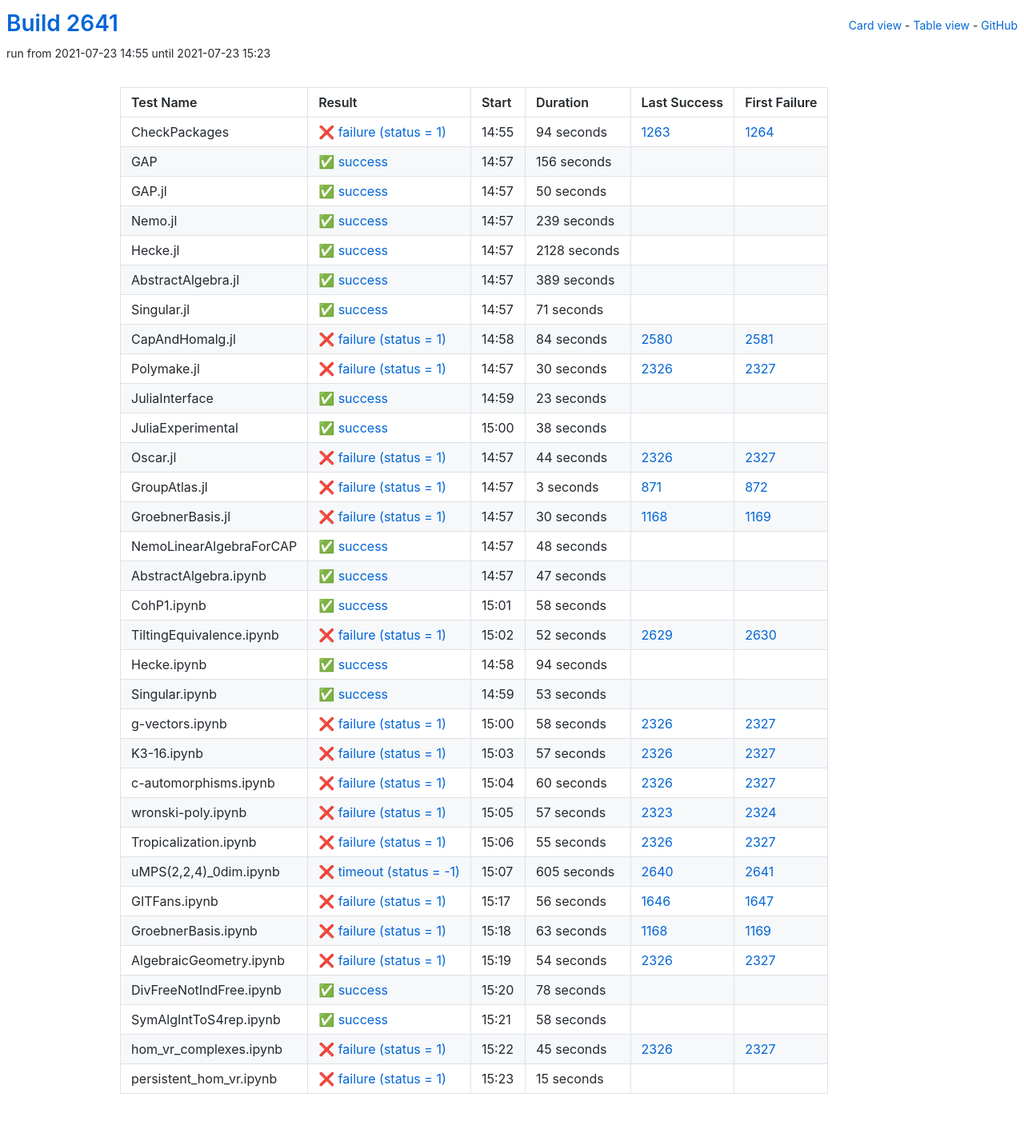
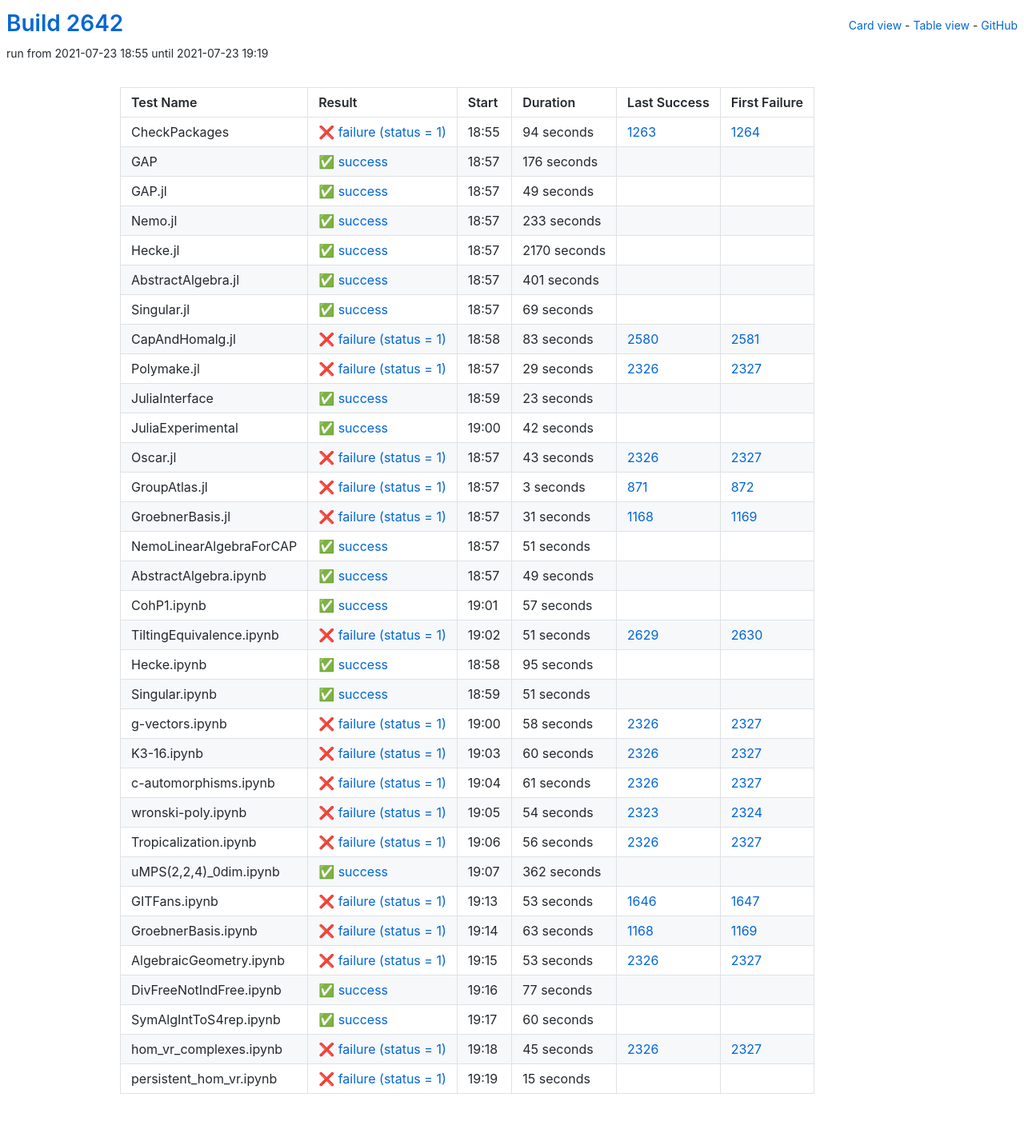
Before and after one commit to oscar-system/oscar-ci-status-stable, a Jekyll site: the page built from table.html, in a window 1280 px wide. Shown: the whole page at 80% size. Built offline with Jekyll 4.4.1, drawn with Linux system fonts in a browser that asks for light colours.

Commit message:
Build #2642

```diff
--- a/_data/ci.yml
+++ b/_data/ci.yml
@@ -1,6 +1,6 @@
 ---
-build: 2641
-build_url: https://oscarci.mathematik.uni-kl.de/job/oscar-stable/2641/
+build: 2642
+build_url: https://oscarci.mathematik.uni-kl.de/job/oscar-stable/2642/
 job: oscar-stable
 organization: oscar-system
 repo: oscar-ci-status-stable
@@ -8,8 +8,8 @@ repourl: https://github.com/oscar-system/oscar-ci-status-stable
 tests:
 - name: CheckPackages
   id: checkpackages
-  log: https://oscarci.mathematik.uni-kl.de/job/oscar-stable/2641/artifact/logs/build-2641/CheckPackages.log
-  start: 2021-07-23 14:55
+  log: https://oscarci.mathematik.uni-kl.de/job/oscar-stable/2642/artifact/logs/build-2642/CheckPackages.log
+  start: 2021-07-23 18:55
   success: false
   exitcode: 1
   status: failure
@@ -20,104 +20,104 @@ tests:
   first_failure_url: https://oscarci.mathematik.uni-kl.de/job/oscar-stable/1264/
 - name: GAP
   id: gap
-  log: https://oscarci.mathematik.uni-kl.de/job/oscar-stable/2641/artifact/logs/build-2641/GAP.log
-  start: 2021-07-23 14:57
+  log: https://oscarci.mathematik.uni-kl.de/job/oscar-stable/2642/artifact/logs/build-2642/GAP.log
+  start: 2021-07-23 18:57
   success: true
   exitcode: 0
   status: success
-  duration: 156
+  duration: 176
   last_success: false
   last_success_url:
   first_failure: false
   first_failure_url:
 - name: GAP.jl
   id: gap-jl
-  log: https://oscarci.mathematik.uni-kl.de/job/oscar-stable/2641/artifact/logs/build-2641/GAP.jl.log
-  start: 2021-07-23 14:57
+  log: https://oscarci.mathematik.uni-kl.de/job/oscar-stable/2642/artifact/logs/build-2642/GAP.jl.log
+  start: 2021-07-23 18:57
   success: true
   exitcode: 0
   status: success
-  duration: 50
+  duration: 49
   last_success: false
   last_success_url:
   first_failure: false
   first_failure_url:
 - name: Nemo.jl
   id: nemo-jl
-  log: https://oscarci.mathematik.uni-kl.de/job/oscar-stable/2641/artifact/logs/build-2641/Nemo.jl.log
-  start: 2021-07-23 14:57
+  log: https://oscarci.mathematik.uni-kl.de/job/oscar-stable/2642/artifact/logs/build-2642/Nemo.jl.log
+  start: 2021-07-23 18:57
   success: true
   exitcode: 0
   status: success
-  duration: 239
+  duration: 233
   last_success: false
   last_success_url:
   first_failure: false
   first_failure_url:
 - name: Hecke.jl
   id: hecke-jl
-  log: https://oscarci.mathematik.uni-kl.de/job/oscar-stable/2641/artifact/logs/build-2641/Hecke.jl.log
-  start: 2021-07-23 14:57
+  log: https://oscarci.mathematik.uni-kl.de/job/oscar-stable/2642/artifact/logs/build-2642/Hecke.jl.log
+  start: 2021-07-23 18:57
   success: true
   exitcode: 0
   status: success
-  duration: 2128
+  duration: 2170
   last_success: false
   last_success_url:
   first_failure: false
   first_failure_url:
 - name: AbstractAlgebra.jl
   id: abstractalgebra-jl
-  log: https://oscarci.mathematik.uni-kl.de/job/oscar-stable/2641/artifact/logs/build-2641/AbstractAlgebra.jl.log
-  start: 2021-07-23 14:57
+  log: https://oscarci.mathematik.uni-kl.de/job/oscar-stable/2642/artifact/logs/build-2642/AbstractAlgebra.jl.log
+  start: 2021-07-23 18:57
   success: true
   exitcode: 0
   status: success
-  duration: 389
+  duration: 401
   last_success: false
   last_success_url:
   first_failure: false
   first_failure_url:
 - name: Singular.jl
   id: singular-jl
-  log: https://oscarci.mathematik.uni-kl.de/job/oscar-stable/2641/artifact/logs/build-2641/Singular.jl.log
-  start: 2021-07-23 14:57
+  log: https://oscarci.mathematik.uni-kl.de/job/oscar-stable/2642/artifact/logs/build-2642/Singular.jl.log
+  start: 2021-07-23 18:57
   success: true
   exitcode: 0
   status: success
-  duration: 71
+  duration: 69
   last_success: false
   last_success_url:
   first_failure: false
   first_failure_url:
 - name: CapAndHomalg.jl
   id: capandhomalg-jl
-  log: https://oscarci.mathematik.uni-kl.de/job/oscar-stable/2641/artifact/logs/build-2641/CapAndHomalg.jl.log
-  start: 2021-07-23 14:58
+  log: https://oscarci.mathematik.uni-kl.de/job/oscar-stable/2642/artifact/logs/build-2642/CapAndHomalg.jl.log
+  start: 2021-07-23 18:58
   success: false
   exitcode: 1
   status: failure
-  duration: 84
+  duration: 83
   last_success: 2580
   last_success_url: https://oscarci.mathematik.uni-kl.de/job/oscar-stable/2580/
   first_failure: 2581
   first_failure_url: https://oscarci.mathematik.uni-kl.de/job/oscar-stable/2581/
 - name: Polymake.jl
   id: polymake-jl
-  log: https://oscarci.mathematik.uni-kl.de/job/oscar-stable/2641/artifact/logs/build-2641/Polymake.jl.log
-  start: 2021-07-23 14:57
+  log: https://oscarci.mathematik.uni-kl.de/job/oscar-stable/2642/artifact/logs/build-2642/Polymake.jl.log
+  start: 2021-07-23 18:57
   success: false
   exitcode: 1
   status: failure
-  duration: 30
+  duration: 29
   last_success: 2326
   last_success_url: https://oscarci.mathematik.uni-kl.de/job/oscar-stable/2326/
   first_failure: 2327
   first_failure_url: https://oscarci.mathematik.uni-kl.de/job/oscar-stable/2327/
 - name: JuliaInterface
   id: juliainterface
-  log: https://oscarci.mathematik.uni-kl.de/job/oscar-stable/2641/artifact/logs/build-2641/JuliaInterface.log
-  start: 2021-07-23 14:59
+  log: https://oscarci.mathematik.uni-kl.de/job/oscar-stable/2642/artifact/logs/build-2642/JuliaInterface.log
+  start: 2021-07-23 18:59
   success: true
   exitcode: 0
   status: success
@@ -128,32 +128,32 @@ tests:
   first_failure_url:
 - name: JuliaExperimental
   id: juliaexperimental
-  log: https://oscarci.mathematik.uni-kl.de/job/oscar-stable/2641/artifact/logs/build-2641/JuliaExperimental.log
-  start: 2021-07-23 15:00
+  log: https://oscarci.mathematik.uni-kl.de/job/oscar-stable/2642/artifact/logs/build-2642/JuliaExperimental.log
+  start: 2021-07-23 19:00
   success: true
   exitcode: 0
   status: success
-  duration: 38
+  duration: 42
   last_success: false
   last_success_url:
   first_failure: false
   first_failure_url:
 - name: Oscar.jl
   id: oscar-jl
-  log: https://oscarci.mathematik.uni-kl.de/job/oscar-stable/2641/artifact/logs/build-2641/Oscar.jl.log
-  start: 2021-07-23 14:57
+  log: https://oscarci.mathematik.uni-kl.de/job/oscar-stable/2642/artifact/logs/build-2642/Oscar.jl.log
+  start: 2021-07-23 18:57
   success: false
   exitcode: 1
   status: failure
-  duration: 44
+  duration: 43
   last_success: 2326
   last_success_url: https://oscarci.mathematik.uni-kl.de/job/oscar-stable/2326/
   first_failure: 2327
   first_failure_url: https://oscarci.mathematik.uni-kl.de/job/oscar-stable/2327/
 - name: GroupAtlas.jl
   id: groupatlas-jl
-  log: https://oscarci.mathematik.uni-kl.de/job/oscar-stable/2641/artifact/logs/build-2641/GroupAtlas.jl.log
-  start: 2021-07-23 14:57
+  log: https://oscarci.mathematik.uni-kl.de/job/oscar-stable/2642/artifact/logs/build-2642/GroupAtlas.jl.log
+  start: 2021-07-23 18:57
   success: false
   exitcode: 1
   status: failure
@@ -164,92 +164,92 @@ tests:
   first_failure_url: https://oscarci.mathematik.uni-kl.de/job/oscar-stable/872/
 - name: GroebnerBasis.jl
   id: groebnerbasis-jl
-  log: https://oscarci.mathematik.uni-kl.de/job/oscar-stable/2641/artifact/logs/build-2641/GroebnerBasis.jl.log
-  start: 2021-07-23 14:57
+  log: https://oscarci.mathematik.uni-kl.de/job/oscar-stable/2642/artifact/logs/build-2642/GroebnerBasis.jl.log
+  start: 2021-07-23 18:57
   success: false
   exitcode: 1
   status: failure
-  duration: 30
+  duration: 31
   last_success: 1168
   last_success_url: https://oscarci.mathematik.uni-kl.de/job/oscar-stable/1168/
   first_failure: 1169
   first_failure_url: https://oscarci.mathematik.uni-kl.de/job/oscar-stable/1169/
 - name: NemoLinearAlgebraForCAP
   id: nemolinearalgebraforcap
-  log: https://oscarci.mathematik.uni-kl.de/job/oscar-stable/2641/artifact/logs/build-2641/NemoLinearAlgebraForCAP.log
-  start: 2021-07-23 14:57
+  log: https://oscarci.mathematik.uni-kl.de/job/oscar-stable/2642/artifact/logs/build-2642/NemoLinearAlgebraForCAP.log
+  start: 2021-07-23 18:57
   success: true
   exitcode: 0
   status: success
-  duration: 48
+  duration: 51
   last_success: false
   last_success_url:
   first_failure: false
   first_failure_url:
 - name: AbstractAlgebra.ipynb
   id: abstractalgebra-ipynb
-  log: https://oscarci.mathematik.uni-kl.de/job/oscar-stable/2641/artifact/logs/build-2641/AbstractAlgebra.ipynb.log
-  start: 2021-07-23 14:57
+  log: https://oscarci.mathematik.uni-kl.de/job/oscar-stable/2642/artifact/logs/build-2642/AbstractAlgebra.ipynb.log
+  start: 2021-07-23 18:57
   success: true
   exitcode: 0
   status: success
-  duration: 47
+  duration: 49
   last_success: false
   last_success_url:
   first_failure: false
   first_failure_url:
 - name: CohP1.ipynb
   id: cohp1-ipynb
-  log: https://oscarci.mathematik.uni-kl.de/job/oscar-stable/2641/artifact/logs/build-2641/CohP1.ipynb.log
-  start: 2021-07-23 15:01
+  log: https://oscarci.mathematik.uni-kl.de/job/oscar-stable/2642/artifact/logs/build-2642/CohP1.ipynb.log
+  start: 2021-07-23 19:01
   success: true
   exitcode: 0
   status: success
-  duration: 58
+  duration: 57
   last_success: false
   last_success_url:
   first_failure: false
   first_failure_url:
 - name: TiltingEquivalence.ipynb
   id: tiltingequivalence-ipynb
-  log: https://oscarci.mathematik.uni-kl.de/job/oscar-stable/2641/artifact/logs/build-2641/TiltingEquivalence.ipynb.log
-  start: 2021-07-23 15:02
+  log: https://oscarci.mathematik.uni-kl.de/job/oscar-stable/2642/artifact/logs/build-2642/TiltingEquivalence.ipynb.log
+  start: 2021-07-23 19:02
   success: false
   exitcode: 1
   status: failure
-  duration: 52
+  duration: 51
   last_success: 2629
   last_success_url: https://oscarci.mathematik.uni-kl.de/job/oscar-stable/2629/
   first_failure: 2630
   first_failure_url: https://oscarci.mathematik.uni-kl.de/job/oscar-stable/2630/
 - name: Hecke.ipynb
   id: hecke-ipynb
-  log: https://oscarci.mathematik.uni-kl.de/job/oscar-stable/2641/artifact/logs/build-2641/Hecke.ipynb.log
-  start: 2021-07-23 14:58
+  log: https://oscarci.mathematik.uni-kl.de/job/oscar-stable/2642/artifact/logs/build-2642/Hecke.ipynb.log
+  start: 2021-07-23 18:58
   success: true
   exitcode: 0
   status: success
-  duration: 94
+  duration: 95
   last_success: false
   last_success_url:
   first_failure: false
   first_failure_url:
 - name: Singular.ipynb
   id: singular-ipynb
-  log: https://oscarci.mathematik.uni-kl.de/job/oscar-stable/2641/artifact/logs/build-2641/Singular.ipynb.log
-  start: 2021-07-23 14:59
+  log: https://oscarci.mathematik.uni-kl.de/job/oscar-stable/2642/artifact/logs/build-2642/Singular.ipynb.log
+  start: 2021-07-23 18:59
   success: true
   exitcode: 0
   status: success
-  duration: 53
+  duration: 51
   last_success: false
   last_success_url:
   first_failure: false
   first_failure_url:
 - name: g-vectors.ipynb
   id: g-vectors-ipynb
-  log: https://oscarci.mathematik.uni-kl.de/job/oscar-stable/2641/artifact/logs/build-2641/g-vectors.ipynb.log
-  start: 2021-07-23 15:00
+  log: https://oscarci.mathematik.uni-kl.de/job/oscar-stable/2642/artifact/logs/build-2642/g-vectors.ipynb.log
+  start: 2021-07-23 19:00
   success: false
   exitcode: 1
   status: failure
@@ -260,20 +260,8 @@ tests:
   first_failure_url: https://oscarci.mathematik.uni-kl.de/job/oscar-stable/2327/
 - name: K3-16.ipynb
   id: k3-16-ipynb
-  log: https://oscarci.mathematik.uni-kl.de/job/oscar-stable/2641/artifact/logs/build-2641/K3-16.ipynb.log
-  start: 2021-07-23 15:03
-  success: false
-  exitcode: 1
-  status: failure
-  duration: 57
-  last_success: 2326
-  last_success_url: https://oscarci.mathematik.uni-kl.de/job/oscar-stable/2326/
-  first_failure: 2327
-  first_failure_url: https://oscarci.mathematik.uni-kl.de/job/oscar-stable/2327/
-- name: c-automorphisms.ipynb
-  id: c-automorphisms-ipynb
-  log: https://oscarci.mathematik.uni-kl.de/job/oscar-stable/2641/artifact/logs/build-2641/c-automorphisms.ipynb.log
-  start: 2021-07-23 15:04
+  log: https://oscarci.mathematik.uni-kl.de/job/oscar-stable/2642/artifact/logs/build-2642/K3-16.ipynb.log
+  start: 2021-07-23 19:03
   success: false
   exitcode: 1
   status: failure
@@ -282,58 +270,70 @@ tests:
   last_success_url: https://oscarci.mathematik.uni-kl.de/job/oscar-stable/2326/
   first_failure: 2327
   first_failure_url: https://oscarci.mathematik.uni-kl.de/job/oscar-stable/2327/
-- name: wronski-poly.ipynb
-  id: wronski-poly-ipynb
-  log: https://oscarci.mathematik.uni-kl.de/job/oscar-stable/2641/artifact/logs/build-2641/wronski-poly.ipynb.log
-  start: 2021-07-23 15:05
+- name: c-automorphisms.ipynb
+  id: c-automorphisms-ipynb
+  log: https://oscarci.mathematik.uni-kl.de/job/oscar-stable/2642/artifact/logs/build-2642/c-automorphisms.ipynb.log
+  start: 2021-07-23 19:04
   success: false
   exitcode: 1
   status: failure
-  duration: 57
+  duration: 61
+  last_success: 2326
+  last_success_url: https://oscarci.mathematik.uni-kl.de/job/oscar-stable/2326/
+  first_failure: 2327
+  first_failure_url: https://oscarci.mathematik.uni-kl.de/job/oscar-stable/2327/
+- name: wronski-poly.ipynb
+  id: wronski-poly-ipynb
+  log: https://oscarci.mathematik.uni-kl.de/job/oscar-stable/2642/artifact/logs/build-2642/wronski-poly.ipynb.log
+  start: 2021-07-23 19:05
+  success: false
+  exitcode: 1
+  status: failure
+  duration: 54
   last_success: 2323
   last_success_url: https://oscarci.mathematik.uni-kl.de/job/oscar-stable/2323/
   first_failure: 2324
   first_failure_url: https://oscarci.mathematik.uni-kl.de/job/oscar-stable/2324/
 - name: Tropicalization.ipynb
   id: tropicalization-ipynb
-  log: https://oscarci.mathematik.uni-kl.de/job/oscar-stable/2641/artifact/logs/build-2641/Tropicalization.ipynb.log
-  start: 2021-07-23 15:06
+  log: https://oscarci.mathematik.uni-kl.de/job/oscar-stable/2642/artifact/logs/build-2642/Tropicalization.ipynb.log
+  start: 2021-07-23 19:06
   success: false
   exitcode: 1
   status: failure
-  duration: 55
+  duration: 56
   last_success: 2326
   last_success_url: https://oscarci.mathematik.uni-kl.de/job/oscar-stable/2326/
   first_failure: 2327
   first_failure_url: https://oscarci.mathematik.uni-kl.de/job/oscar-stable/2327/
 - name: uMPS(2,2,4)_0dim.ipynb
   id: umps-2-2-4-0dim-ipynb
-  log: https://oscarci.mathematik.uni-kl.de/job/oscar-stable/2641/artifact/logs/build-2641/uMPS-2-2-4-_0dim.ipynb.log
-  start: 2021-07-23 15:07
-  success: false
-  exitcode: -1
-  status: timeout
-  duration: 605
-  last_success: 2640
-  last_success_url: https://oscarci.mathematik.uni-kl.de/job/oscar-stable/2640/
-  first_failure: 2641
-  first_failure_url: https://oscarci.mathematik.uni-kl.de/job/oscar-stable/2641/
+  log: https://oscarci.mathematik.uni-kl.de/job/oscar-stable/2642/artifact/logs/build-2642/uMPS-2-2-4-_0dim.ipynb.log
+  start: 2021-07-23 19:07
+  success: true
+  exitcode: 0
+  status: success
+  duration: 362
+  last_success: false
+  last_success_url:
+  first_failure: false
+  first_failure_url:
 - name: GITFans.ipynb
   id: gitfans-ipynb
-  log: https://oscarci.mathematik.uni-kl.de/job/oscar-stable/2641/artifact/logs/build-2641/GITFans.ipynb.log
-  start: 2021-07-23 15:17
+  log: https://oscarci.mathematik.uni-kl.de/job/oscar-stable/2642/artifact/logs/build-2642/GITFans.ipynb.log
+  start: 2021-07-23 19:13
   success: false
   exitcode: 1
   status: failure
-  duration: 56
+  duration: 53
   last_success: 1646
   last_success_url: https://oscarci.mathematik.uni-kl.de/job/oscar-stable/1646/
   first_failure: 1647
   first_failure_url: https://oscarci.mathematik.uni-kl.de/job/oscar-stable/1647/
 - name: GroebnerBasis.ipynb
   id: groebnerbasis-ipynb
-  log: https://oscarci.mathematik.uni-kl.de/job/oscar-stable/2641/artifact/logs/build-2641/GroebnerBasis.ipynb.log
-  start: 2021-07-23 15:18
+  log: https://oscarci.mathematik.uni-kl.de/job/oscar-stable/2642/artifact/logs/build-2642/GroebnerBasis.ipynb.log
+  start: 2021-07-23 19:14
   success: false
   exitcode: 1
   status: failure
@@ -344,44 +344,44 @@ tests:
   first_failure_url: https://oscarci.mathematik.uni-kl.de/job/oscar-stable/1169/
 - name: AlgebraicGeometry.ipynb
   id: algebraicgeometry-ipynb
-  log: https://oscarci.mathematik.uni-kl.de/job/oscar-stable/2641/artifact/logs/build-2641/AlgebraicGeometry.ipynb.log
-  start: 2021-07-23 15:19
+  log: https://oscarci.mathematik.uni-kl.de/job/oscar-stable/2642/artifact/logs/build-2642/AlgebraicGeometry.ipynb.log
+  start: 2021-07-23 19:15
   success: false
   exitcode: 1
   status: failure
-  duration: 54
+  duration: 53
   last_success: 2326
   last_success_url: https://oscarci.mathematik.uni-kl.de/job/oscar-stable/2326/
   first_failure: 2327
   first_failure_url: https://oscarci.mathematik.uni-kl.de/job/oscar-stable/2327/
 - name: DivFreeNotIndFree.ipynb
   id: divfreenotindfree-ipynb
-  log: https://oscarci.mathematik.uni-kl.de/job/oscar-stable/2641/artifact/logs/build-2641/DivFreeNotIndFree.ipynb.log
-  start: 2021-07-23 15:20
+  log: https://oscarci.mathematik.uni-kl.de/job/oscar-stable/2642/artifact/logs/build-2642/DivFreeNotIndFree.ipynb.log
+  start: 2021-07-23 19:16
   success: true
   exitcode: 0
   status: success
-  duration: 78
+  duration: 77
   last_success: false
   last_success_url:
   first_failure: false
   first_failure_url:
 - name: SymAlgIntToS4rep.ipynb
   id: symalginttos4rep-ipynb
-  log: https://oscarci.mathematik.uni-kl.de/job/oscar-stable/2641/artifact/logs/build-2641/SymAlgIntToS4rep.ipynb.log
-  start: 2021-07-23 15:21
+  log: https://oscarci.mathematik.uni-kl.de/job/oscar-stable/2642/artifact/logs/build-2642/SymAlgIntToS4rep.ipynb.log
+  start: 2021-07-23 19:17
   success: true
   exitcode: 0
   status: success
-  duration: 58
+  duration: 60
   last_success: false
   last_success_url:
   first_failure: false
   first_failure_url:
 - name: hom_vr_complexes.ipynb
   id: hom-vr-complexes-ipynb
-  log: https://oscarci.mathematik.uni-kl.de/job/oscar-stable/2641/artifact/logs/build-2641/hom_vr_complexes.ipynb.log
-  start: 2021-07-23 15:22
+  log: https://oscarci.mathematik.uni-kl.de/job/oscar-stable/2642/artifact/logs/build-2642/hom_vr_complexes.ipynb.log
+  start: 2021-07-23 19:18
   success: false
   exitcode: 1
   status: failure
@@ -392,8 +392,8 @@ tests:
   first_failure_url: https://oscarci.mathematik.uni-kl.de/job/oscar-stable/2327/
 - name: persistent_hom_vr.ipynb
   id: persistent-hom-vr-ipynb
-  log: https://oscarci.mathematik.uni-kl.de/job/oscar-stable/2641/artifact/logs/build-2641/persistent_hom_vr.ipynb.log
-  start: 2021-07-23 15:23
+  log: https://oscarci.mathematik.uni-kl.de/job/oscar-stable/2642/artifact/logs/build-2642/persistent_hom_vr.ipynb.log
+  start: 2021-07-23 19:19
   success: false
   exitcode: 1
   status: failure
```
Also changed, not shown: README.md.
